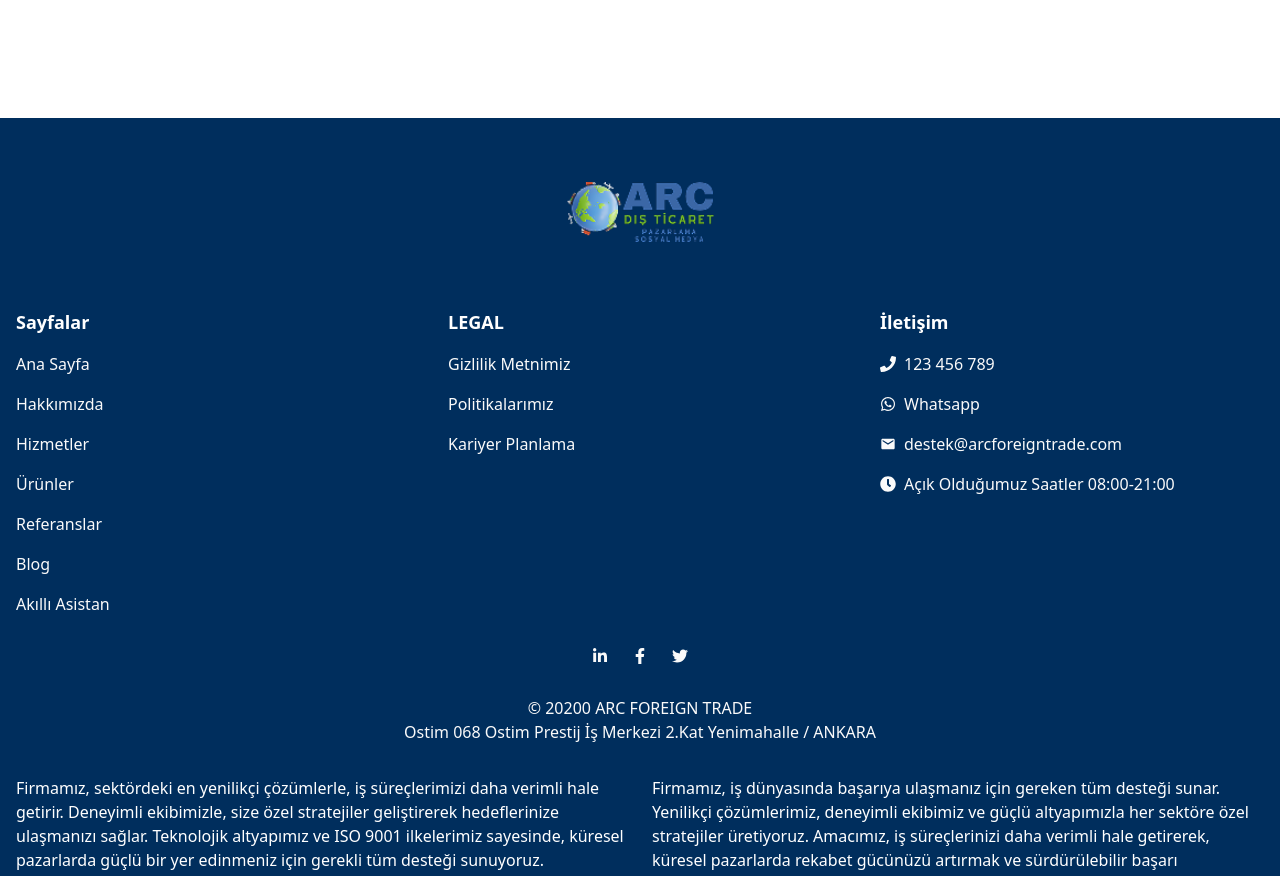
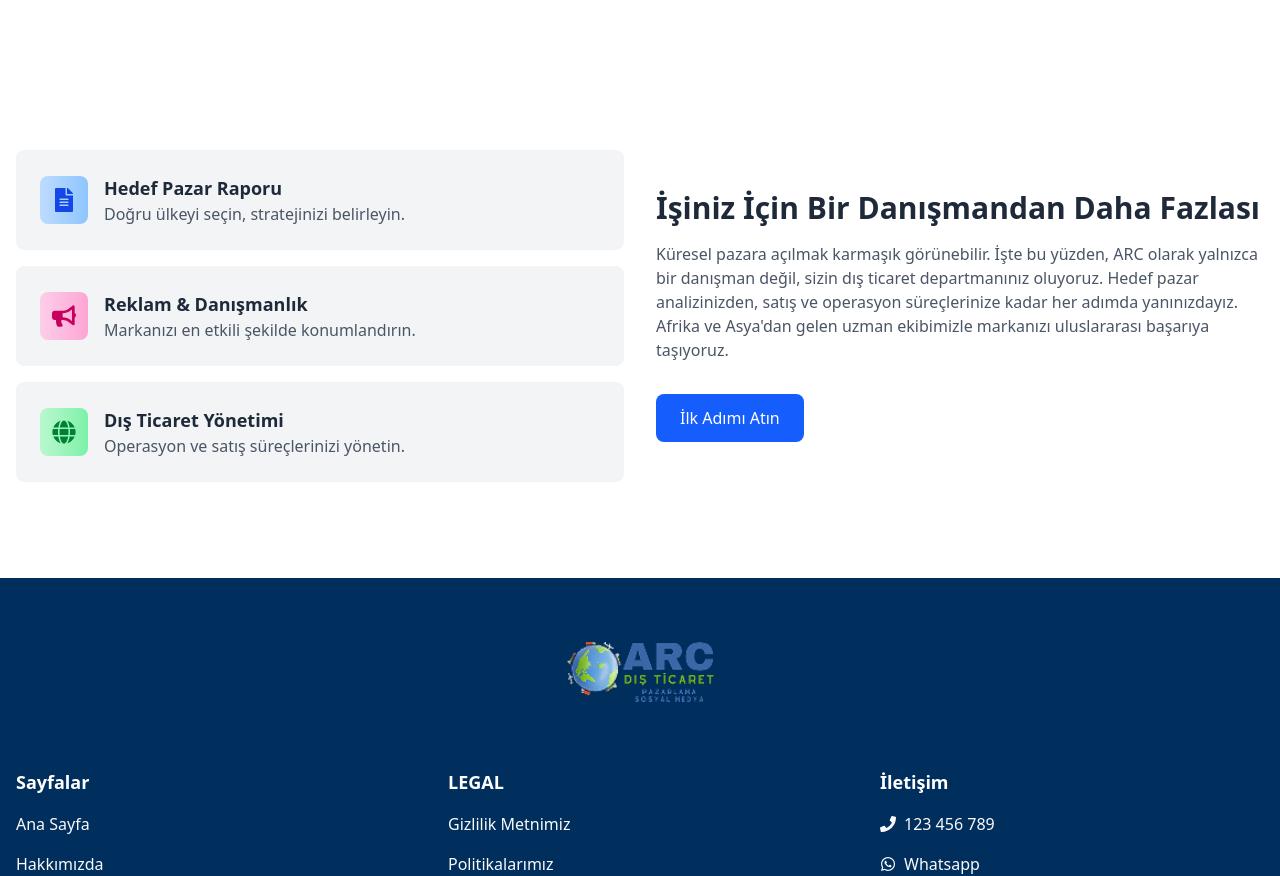
Before and after one commit to poyrazavsever/arc_foreign_trade, a Next.js app: page / in a window 1280 px wide. Shown: the part 980-1856 px from the top of the page. Built offline with nearby package versions, Linux system fonts and the light colour scheme.

Commit message:
feat: done card section

```diff
--- /dev/null
+++ b/components/Home/CardSection.jsx
@@ -0,0 +1,61 @@
+import React from 'react';
+import { FaFileAlt, FaBullhorn, FaGlobe } from 'react-icons/fa';
+
+const CardSection = () => {
+  return (
+    <div className="flex justify-center items-center py-16 bg-white">
+      <div className="container mx-auto px-4 grid grid-cols-1 md:grid-cols-2 gap-8">
+        {/* Sol Bölüm: Kartlar */}
+        <div className="space-y-4">
+          {/* Hedef Pazar Raporu Kartı */}
+          <div className="bg-gray-100 p-6 rounded-lg flex items-center space-x-4">
+            <div className="p-3 bg-gradient-to-r from-blue-200 to-blue-300 rounded-lg">
+              <FaFileAlt className="text-2xl text-blue-700" />
+            </div>
+            <div>
+              <h3 className="text-lg font-semibold text-gray-800">Hedef Pazar Raporu</h3>
+              <p className="text-gray-600">Doğru ülkeyi seçin, stratejinizi belirleyin.</p>
+            </div>
+          </div>
+
+          {/* Reklam & Danışmanlık Kartı */}
+          <div className="bg-gray-100 p-6 rounded-lg flex items-center space-x-4">
+            <div className="p-3 bg-gradient-to-r from-pink-200 to-pink-300 rounded-lg">
+              <FaBullhorn className="text-2xl text-pink-700" />
+            </div>
+            <div>
+              <h3 className="text-lg font-semibold text-gray-800">Reklam & Danışmanlık</h3>
+              <p className="text-gray-600">Markanızı en etkili şekilde konumlandırın.</p>
+            </div>
+          </div>
+
+          {/* Dış Ticaret Yönetimi Kartı */}
+          <div className="bg-gray-100 p-6 rounded-lg flex items-center space-x-4">
+            <div className="p-3 bg-gradient-to-r from-green-200 to-green-300 rounded-lg">
+              <FaGlobe className="text-2xl text-green-700" />
+            </div>
+            <div>
+              <h3 className="text-lg font-semibold text-gray-800">Dış Ticaret Yönetimi</h3>
+              <p className="text-gray-600">Operasyon ve satış süreçlerinizi yönetin.</p>
+            </div>
+          </div>
+        </div>
+
+        {/* Sağ Bölüm: Metin ve Buton */}
+        <div className="flex flex-col justify-center items-start">
+          <h2 className="text-3xl font-bold text-gray-800 mb-4">
+            İşiniz İçin Bir Danışmandan Daha Fazlası
+          </h2>
+          <p className="text-gray-600 mb-8">
+            Küresel pazara açılmak karmaşık görünebilir. İşte bu yüzden, ARC olarak yalnızca bir danışman değil, sizin dış ticaret departmanınız oluyoruz. Hedef pazar analizinizden, satış ve operasyon süreçlerinize kadar her adımda yanınızdayız. Afrika ve Asya'dan gelen uzman ekibimizle markanızı uluslararası başarıya taşıyoruz.
+          </p>
+          <button className="bg-blue-600 text-white px-6 py-3 rounded-lg hover:bg-blue-700 transition">
+            İlk Adımı Atın
+          </button>
+        </div>
+      </div>
+    </div>
+  );
+};
+
+export default CardSection;
--- a/pages/index.js
+++ b/pages/index.js
@@ -1,3 +1,4 @@
+import CardSection from "@/components/Home/CardSection";
 import HeroSection from "@/components/Home/HeroSection";
 import Logos from "@/components/Home/Logos";
 
@@ -10,6 +11,8 @@ export default function Home() {
 
       <Logos />
 
+      <CardSection />
+
     </div>
   );
 }
```
